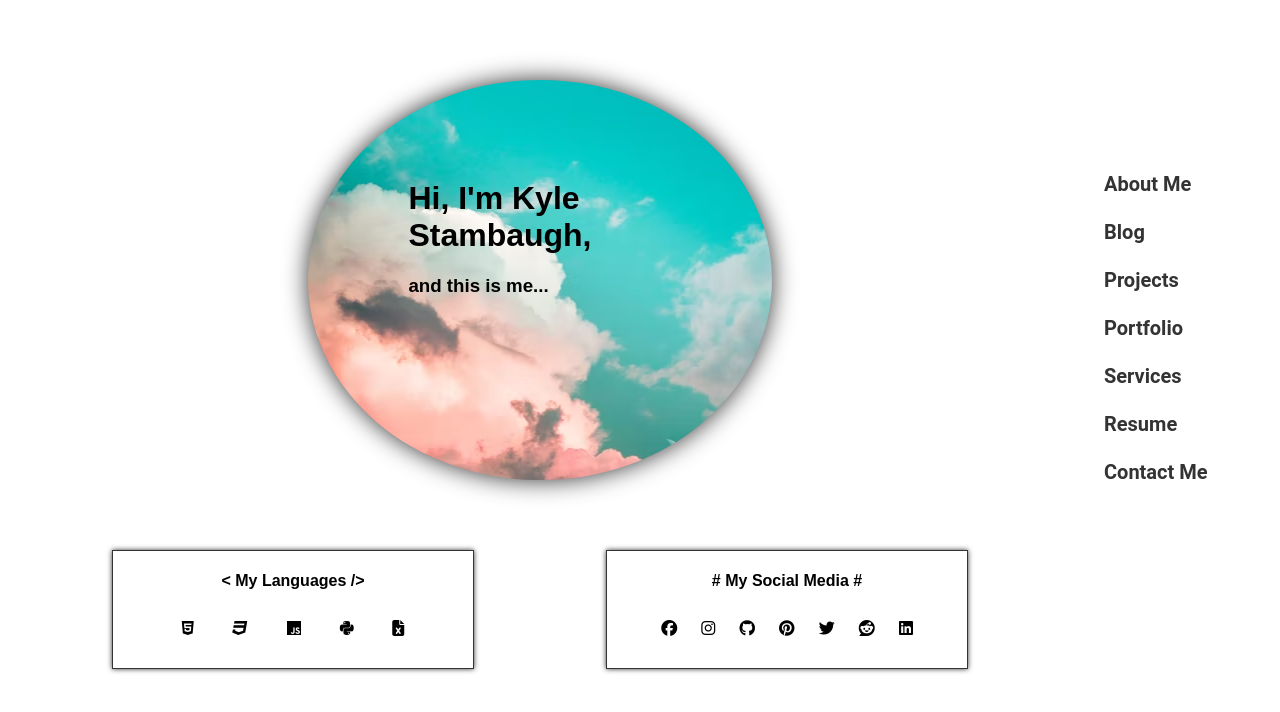
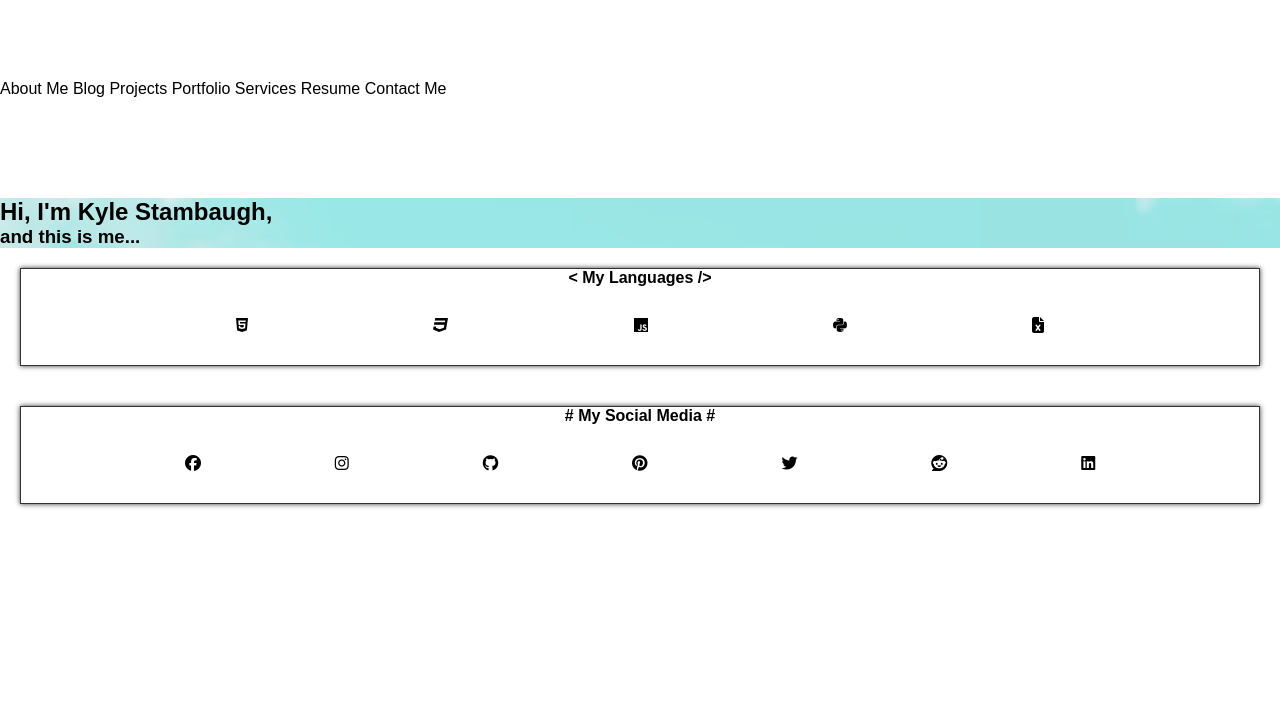
Before and after one commit to kstambaugh/profile_page, a plain HTML site: page digital_business_card/index.html in a window 1280 px wide. Drawn offline with Linux system fonts and the light colour scheme.

Commit message:
cleaning up the css and making some visual changes with colors and typography

```diff
--- a/digital_business_card/index.html
+++ b/digital_business_card/index.html
@@ -22,7 +22,7 @@
                 <li><a id="my-resume" class="menu__item" href="#">Resume</a></li>
                 <li><a id="contact-me" class="menu__item" href="#">Contact Me</a></li>
             </ul>
-        </aside>
+            </side>
             <div class="hamburger-menu">
                 <input id="menu__toggle" type="checkbox" />
                 <label class="menu__btn" for="menu__toggle">
@@ -40,17 +40,16 @@
             </div>
     </header>
     <main>
-        <div id="hero-image">
-            <div id="welcome-text">
+        <section class="top-section">
+            <div class="hero-wrap">
+                <img class="hero-image" src="assets/index_pics/skybackground.png" alt="">
+                <div class="welcome-text">
                     <h1>Hi, I'm Kyle Stambaugh, <h3>and this is me...</h3>
                     </h1>
-
-                <!-- </div>
-            <div><img id="profile-pic" src="assests/myface.png" alt="profile-picture" height="150px" width="120px">
-            </div> -->
                 </div>
-    </main>
-    <footer>
+            </div>
+        </section>
+        <section class="box-cards">
             <div class="box languages">
                 <h4> &lt; My Languages /&gt; </h4>
                 <ul class="my-languages">
@@ -73,6 +72,9 @@
                     <li id="linkedin"><a href="#"><i class="fa-brands fa-linkedin"></i></a></li>
                 </ul>
             </div>
+        </section>
+    </main>
+    <footer>
     </footer>
 </body>
 
--- a/digital_business_card/style.css
+++ b/digital_business_card/style.css
@@ -6,113 +6,16 @@
     --tiffany-blue: #01BCBBff;
 }
 
-/* saving these for some javascript fun */
-/* #html:hover{}
-
-#css:hover {}
-
-#javascript:hover {}
-
-#python:hover {}
-
-#excelvba:hover {} */
-
-body {
+* {
     margin: 0;
-    margin-top: -20px;
+    padding: 0;
     font-family: 'Barlow Semi Condensed', sans-serif;
-}
-
-li,
-a {
     list-style: none;
     text-decoration: none;
     color: inherit;
 }
 
-h1 {
-    margin-top: 100px;
-}
-
-#hero-image {
-    background-color: #fafafa;
-    text-align: left;
-    min-height: 50vh;
-    display: flex;
-    flex-wrap: wrap;
-    background-image: url(assets/index_pics/skybackground.png);
-    background-repeat: no-repeat;
-    margin: 0;
-}
-
-#welcome-text {
-    max-width: 50%;
-    margin-left: 100px;
-}
-
-.menu__item {
-    display: block;
-    padding: 12px 24px;
-    margin-right: 10px;
-    color: #333;
-    font-family: 'Roboto', sans-serif;
-    font-size: 20px;
-    font-weight: 600;
-    text-decoration: none;
-
-}
-
-.menu__box {
-    float: right;
-    top: 0;
-    width: 200px;
-    height: 50vh;
-    margin: 0;
-    padding: 33px 0;
-    list-style: none;
-    /* background-image: linear-gradient(180deg, #fafafa, var(--tiffany-blue), var(--medium-turquoise), #fafafa); */
-
-}
-
-footer {
-    margin-top: 50px;
-}
-
-.box {
-    color: black;
-    background: linear-gradient(white, white 50%, var(--medium-turquoise) 50%, var(--tiffany-blue));
-    background-size: 100% 202%;
-    transition: all 0.2s ease;
-}
-
-.box h2 {
-    font-weight: 400;
-    letter-spacing: -1.5px;
-    line-height: 1.2;
-}
-
-.box h3 {
-    font: 0.8em "Lucida Grande", serif;
-}
-
-.box:hover {
-    background-position: 100% 100%;
-    box-shadow: 0px 0px 20px 5px var(--congo-pink);
-}
-
-.box:hover h2 {
-    color: #48ad26;
-}
-
-.box:hover h4 {
-    color: white;
-}
-
-.box:hover i {
-    color: white;
-}
-
-/* just turns the sidebar into a hamburger menu for mobile */
+/* just turns the sidebar into a hamburger menu for mobile ---------------------------------------------------------------------------------------------*/
 
 @media (max-width:412px) {
 
@@ -196,72 +99,102 @@ footer {
         text-decoration: none;
         transition-duration: .25s;
     }
+}
 
-    #filter-layer {
-        z-index: 1;
-        opacity: 100%;
+/* this is for the brower side nav bar ---------------------------------------------------------------------------------------------------------------- */
+aside li {
+    display: inline;
 }
+
+.menu__item:hover {
+    border-top-left-radius: 10%;
+    border-bottom-left-radius: 10%;
+    border-top-right-radius: 10%;
+    border-bottom-right-radius: 10%;
+    background-image: linear-gradient(#fafafa, var(--tiffany-blue), #fafafa);
+    box-shadow: 0px 0px 20px 5px var(--congo-pink);
+}
+
+/* saving these for some javascript fun ---------------------------------------------------------------------------------------------------------------- */
+
+/* #html:hover{}
+
+#css:hover {}
+
+#javascript:hover {}
+
+#python:hover {}
+
+#excelvba:hover {} */
+
+.hero-wrap {
+    overflow: hidden;
+    position: relative;
+}
+
+.hero-image {
+    opacity: .4;
+    position: absolute;
+    left: 0;
+    top: 0;
+    width: 100%;
+    height: auto;
+}
+
+.welcome-text {
+    position: relative;
+}
+
+
+main {
+    display: flex;
+    flex-direction: column;
+    justify-content: center;
+    margin-top: 100px;
+}
+
+
+/* this is for inital styling for the languages and social boxes------------------------------------------------------------------------------------------------------------------------------ */
+h4 {
+    text-align: center;
+    font-weight: bold;
+}
+
+.box-cards {
+    display: flex;
+    flex-direction: column;
+    justify-content: center;
 
 }
 
-/* This is the styling for the mobile main page */
-@media (max-width:412px) {
-    footer {
-        display: flex;
-        flex-direction: column;
-    }
-
-    footer div {
+.box-cards div {
     border: .5px solid #333;
     margin: 20px;
 }
 
-    ul {
+.box-cards ul {
     display: flex;
     justify-content: space-evenly;
-        padding: 0;
     margin: 30px;
+    min-width: 300px;
 }
 
-    li {
-        display: inline;
+.box-cards div {
+    border: .5px solid #333;
+    margin: 20px;
+    box-shadow: 0px 0px 5px #333;
 }
 
-    .social-media {
-        text-align: center;
-
-    }
-
-    h4 {
-        text-align: center;
-        font-weight: bold;
-
-    }
-
+/* This css is for the programming languages and social media boxes to change colors when hovering------------------------------------------------------------------------------------------ */
 .box {
-        color: black;
     background: linear-gradient(white, white 50%, var(--medium-turquoise) 50%, var(--tiffany-blue));
     background-size: 100% 202%;
     transition: all 0.2s ease;
 }
 
-    .box h2 {
-        font-weight: 400;
-        letter-spacing: -1.5px;
-        line-height: 1.2;
-    }
-
-    .box h3 {
-        font: 0.8em "Lucida Grande", serif;
-    }
-
 .box:hover {
     background-position: 100% 100%;
     box-shadow: 0px 0px 20px 5px var(--congo-pink);
-    }
-
-    .box:hover h2 {
-        color: #48ad26;
 }
 
 .box:hover h4 {
@@ -272,81 +205,14 @@ footer {
     color: white;
 }
 
-}
-
-/* This is to put the nav bar back if viewing from a browser window */
+/* this is browser specific styling ------------------------------------------------------------------------------------------------------- */
 @media (min-width: 413px) {
 
     .hamburger-menu {
         display: none;
     }
-}
-
-/* this is browser css */
-@media (min-width: 413px) {
 
     aside .menu__box {
         padding-top: 80px;
     }
-
-    .menu__item:hover {
-        border-top-left-radius: 10%;
-        border-bottom-left-radius: 10%;
-        border-top-right-radius: 10%;
-        border-bottom-right-radius: 10%;
-        /* box-shadow: 0px 0px 5px #333; */
-        background-image: linear-gradient(#fafafa, var(--tiffany-blue), #fafafa);
-        box-shadow: 0px 0px 20px 5px var(--congo-pink);
 }
-
-    main {
-        display: flex;
-        justify-content: center;
-        margin-top: 100px;
-    }
-
-    #hero-image {
-        border-radius: 50%;
-        box-shadow: 0px 0px 25px #333;
-
-    }
-
-    footer {
-        display: flex;
-        flex-direction: row;
-        justify-content: space-evenly;
-    }
-
-    footer div {
-        border: .5px solid #333;
-        margin: 20px;
-        box-shadow: 0px 0px 5px #333;
-        /* background-image: linear-gradient(220deg, #fafafa, #fafafa, var(--tiffany-blue), var(--tiffany-blue), #fafafa, #fafafa); */
-    }
-
-    footer ul {
-        display: flex;
-        justify-content: space-evenly;
-        padding: 0;
-        margin: 30px;
-        width: 300px
-    }
-
-    footer li {
-        display: inline;
-    }
-
-
-    .social-media {
-        text-align: center;
-
-    }
-
-    h4 {
-        text-align: center;
-        font-weight: bold;
-
-    }
-
-
-}
```
Lines whose indentation alone changed are shown as unchanged.
